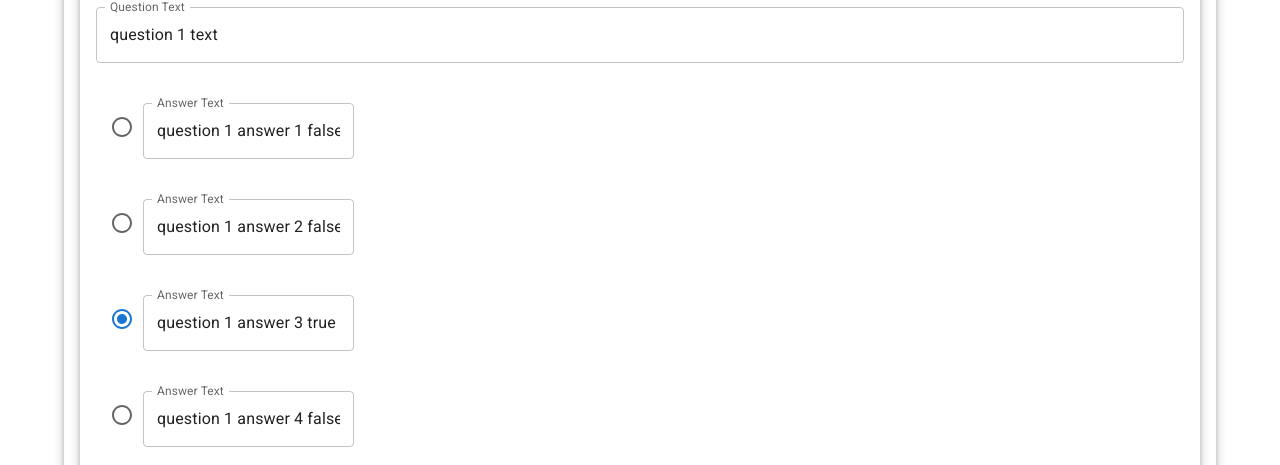
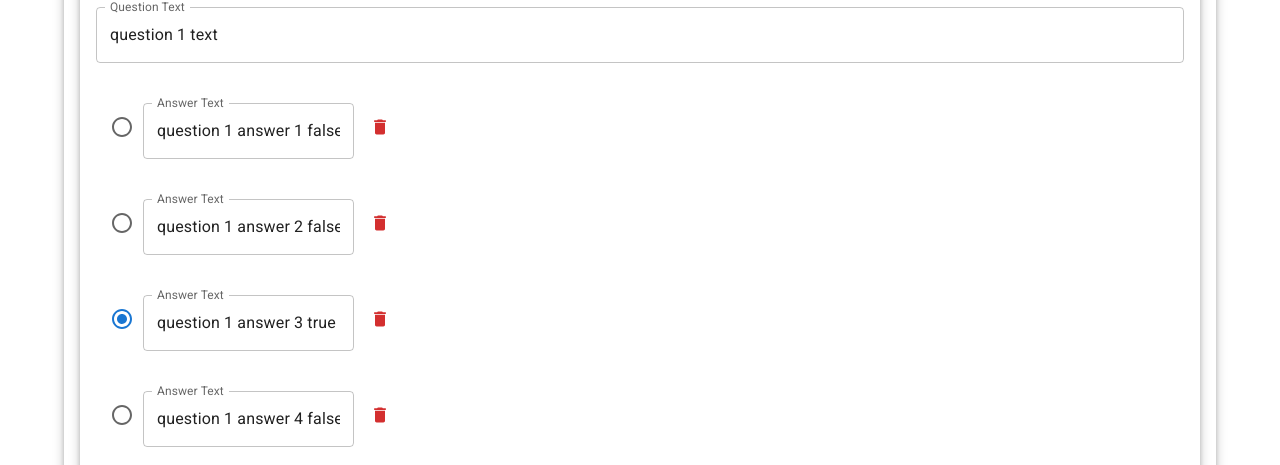
Before and after one commit to rjpals/bsn-app, a React (Create React App) app: page /quiz/29 in a window 1280 px wide. Shown: the part 335-800 px from the top of the page. Built offline with nearby package versions, Linux system fonts and the light colour scheme.

Commit message:
Add answer deletion

```diff
--- a/src/components/AnswerEditor.tsx
+++ b/src/components/AnswerEditor.tsx
@@ -1,14 +1,24 @@
 import React from "react";
-import { FormControlLabel, ListItem, Radio, TextField } from "@mui/material";
+import {
+  Box,
+  Button,
+  FormControlLabel,
+  ListItem,
+  Radio,
+  TextField,
+} from "@mui/material";
+import DeleteIcon from "@mui/icons-material/Delete";
 import { Answer } from "../store/quiz";
 
 type AnswerEditorProps = {
   answer: Answer;
   onAnswerChange: (updatedAnswer: Answer) => void;
+  onDelete: (id: number) => void;
 };
 const AnswerEditor: React.FC<AnswerEditorProps> = ({
   answer,
   onAnswerChange,
+  onDelete,
 }) => {
   return (
     <ListItem>
@@ -22,6 +32,7 @@ const AnswerEditor: React.FC<AnswerEditorProps> = ({
           />
         }
         label={
+          <Box display="flex">
             <TextField
               label="Answer Text"
               variant="outlined"
@@ -32,6 +43,12 @@ const AnswerEditor: React.FC<AnswerEditorProps> = ({
                 onAnswerChange({ ...answer, text: e.target.value })
               }
             />
+            <Button
+              onClick={() => onDelete(answer.id)}
+              startIcon={<DeleteIcon />}
+              color="error"
+            />
+          </Box>
         }
       />
     </ListItem>
--- a/src/components/QuestionEditor.tsx
+++ b/src/components/QuestionEditor.tsx
@@ -34,6 +34,11 @@ const QuestionEditor: React.FC<QuizEditorProps> = ({
     onQuestionChange({ ...question, answers: updatedAnswers });
   };
 
+  const handleAnswerDelete = (id: number) => {
+    const updatedAnswers = question.answers.filter((a) => a.id !== id);
+    onQuestionChange({ ...question, answers: updatedAnswers });
+  };
+
   return (
     <Card elevation={5} sx={{ marginBottom: 2 }}>
       <CardContent>
@@ -52,6 +57,7 @@ const QuestionEditor: React.FC<QuizEditorProps> = ({
             <AnswerEditor
               key={answer.id}
               answer={answer}
+              onDelete={handleAnswerDelete}
               onAnswerChange={handleAnswerChange}
             />
           ))}
```
Lines whose indentation alone changed are shown as unchanged.
